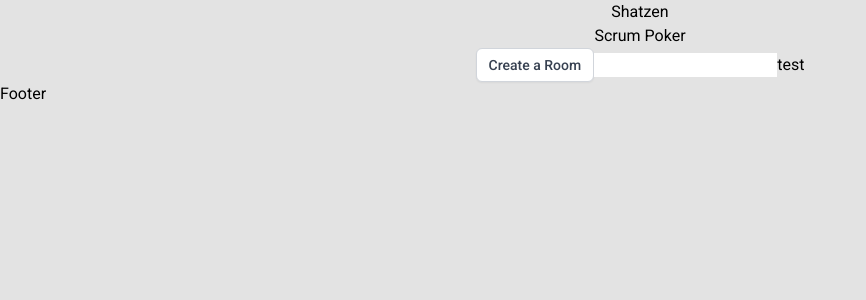
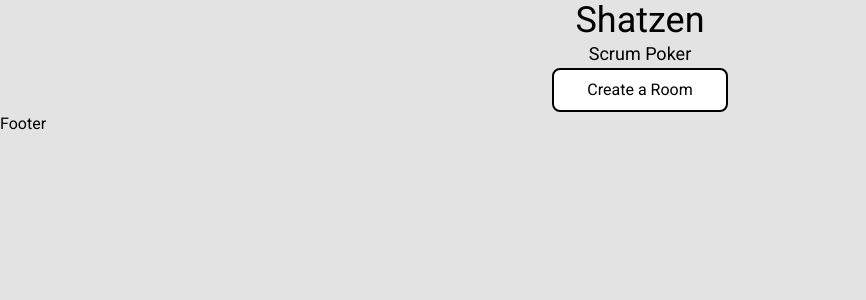
Before and after one commit to JKaram/Shatzen, a Next.js app: page / in a window 1280 px wide. Shown: the top 300 px of the page, without its empty margins (0-866 px from the left). Built offline with nearby package versions, Linux system fonts and the light colour scheme; no server answers.

Commit message:
add button component

```diff
--- /dev/null
+++ b/components/Button.tsx
@@ -0,0 +1,19 @@
+import React from "react";
+
+type Props = {
+  children: React.ReactNode;
+  disabled: boolean;
+  onClick: () => void;
+};
+
+export default function Button({ children, disabled, onClick }: Props) {
+  return (
+    <button
+      className="py-2 bg-white border-2 border-black rounded-lg w-44 transition active:translate-y-0 hover:-translate-y-0.5 "
+      disabled={disabled}
+      onClick={onClick}
+    >
+      {children}
+    </button>
+  );
+}
--- a/pages/index.tsx
+++ b/pages/index.tsx
@@ -4,6 +4,7 @@ import { useRouter } from "next/router";
 import Link from "next/link";
 import React from "react";
 import PageLayout from "../components/PageLayout";
+import Button from "../components/Button";
 
 const App = () => {
   const router = useRouter();
@@ -15,12 +16,10 @@ const App = () => {
 
   return (
     <PageLayout>
-      <h1>Shatzen</h1>
-      <h2>Scrum Poker</h2>
+      <h1 className="text-4xl">Shatzen</h1>
+      <h2 className="text-lg">Scrum Poker</h2>
       <div>
-        <button onClick={generateRoomId}>Create a Room</button>
-        <input />
-        <Link href="/test">test</Link>
+        <Button onClick={generateRoomId}>Create a Room</Button>
       </div>
     </PageLayout>
   );
--- a/styles/globals.css
+++ b/styles/globals.css
@@ -6,7 +6,4 @@
   html {
     font-family: Roboto;
   }
-  button {
-    @apply inline-flex items-center px-3 py-2 text-sm font-medium leading-4 text-gray-700 bg-white border border-gray-300 rounded-md shadow-sm cursor-pointer disabled:opacity-50 hover:bg-gray-50 focus:outline-none focus:ring-2 focus:ring-offset-2 focus:ring-indigo-500;
-  }
 }
```
